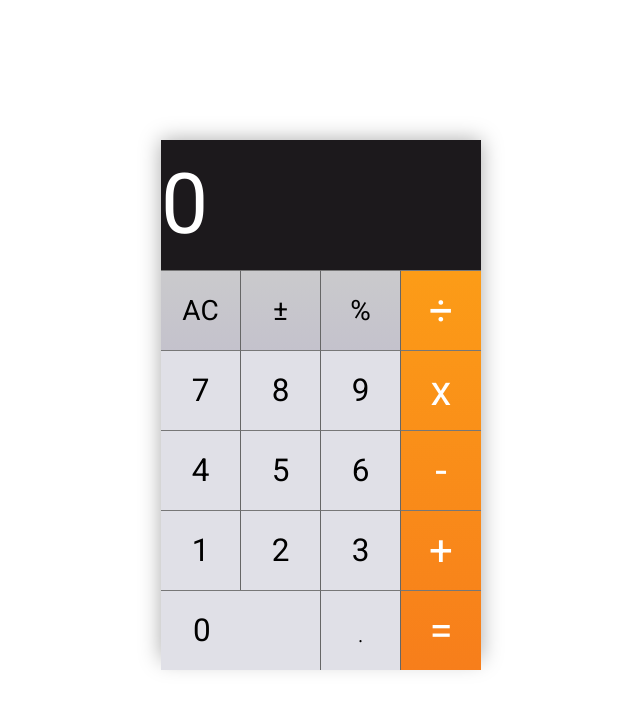
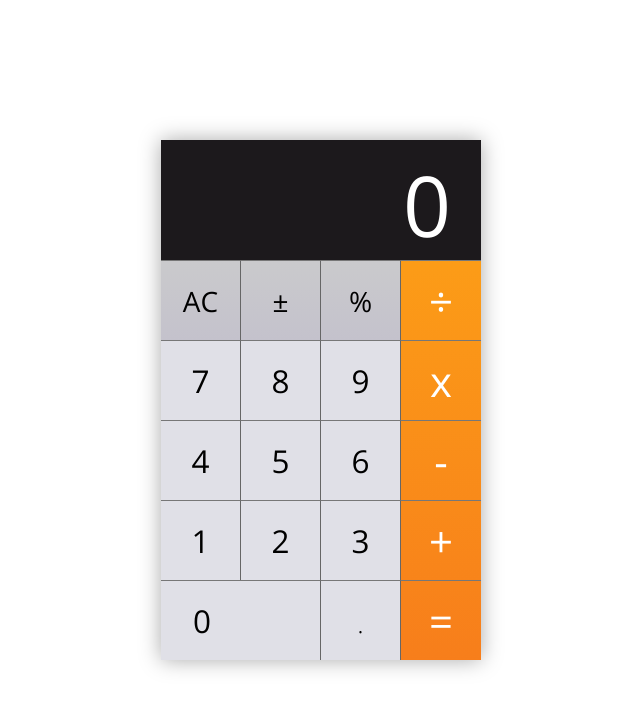
Before and after one commit to henbalmant/reactjs-calculator, a React (Create React App) app: page / in a window 1280 px wide. Shown: the top 710 px of the page, without its empty margins (319-959 px from the left). Built offline with nearby package versions, Linux system fonts and the light colour scheme.

Commit message:
Add auto scale

```diff
--- a/public/index.html
+++ b/public/index.html
@@ -7,7 +7,7 @@
 
     <title>ReactJS Calculator</title>
 
-    <link href="https://fonts.googleapis.com/css2?family=Roboto&family=Ubuntu:wght@700&display=swap" rel="stylesheet">
+    <link href="https://fonts.googleapis.com/css2?family=Open+Sans&display=swap" rel="stylesheet">
 
   </head>
   <body>
--- a/src/App.css
+++ b/src/App.css
@@ -7,7 +7,7 @@ html {
 
 body {
   margin: 0;
-  font: 100 14px 'Roboto';
+  font: 100 14px 'Open Sans';
 }
 
 button {
--- /dev/null
+++ b/src/components/AutoScale.js
@@ -0,0 +1,44 @@
+import React from 'react';
+
+class AutoScale extends React.Component {
+
+  state = {
+    scale: 1
+  }
+
+  componentDidUpdate() {
+    const { scale } = this.state
+
+    const node = this.node
+    const parentNode = node.parentNode
+
+    const availableWidth = parentNode.offsetWidth
+    const actualWidth = node.offsetWidth
+    const actualScale = availableWidth / actualWidth
+
+    if (scale === actualScale)
+      return
+
+    if (actualScale < 1) {
+      this.setState({ scale: actualScale })
+    } else if (scale < 1) {
+      this.setState({ scale: 1 })
+    }
+  }
+
+  render() {
+    const { scale } = this.state
+
+    return (
+      <div
+        {...this.props}
+        className="auto-scaling-text"
+        style={{transform: `scale(${scale},${scale})` }}
+        ref={node => this.node = node}
+      />
+    )
+  }
+
+}
+
+export default AutoScale;
--- a/src/components/Calculator.js
+++ b/src/components/Calculator.js
@@ -1,32 +1,58 @@
 import React from 'react';
 import '../App.css';
+import CalculatorDisplay from './CalculatorDisplay';
+
+const CalculatorOperations = {
+  '/': (prevValue, nextValue) => prevValue / nextValue,
+  '*': (prevValue, nextValue) => prevValue * nextValue,
+  '+': (prevValue, nextValue) => prevValue + nextValue,
+  '-': (prevValue, nextValue) => prevValue - nextValue,
+  '=': (prevValue, nextValue) => nextValue
+}
 
 class Calculator extends React.Component {
   state = {
-    displayValue: '0'
+    value: null,
+    displayValue: '0',
+    waitingForOperand: false,
+    operator: null,
   }
 
   inputDigit(digit) {
-    const { displayValue } = this.state;
+    const { displayValue, waitingForOperand } = this.state;
 
-    this.setState({
-      displayValue: displayValue === '0' ? String(digit) : displayValue + digit
-    })
+    if (waitingForOperand) {
+      this.setState({
+        displayValue: String(digit),
+        waitingForOperand: false
+      })
+    } else {
+      this.setState({
+        displayValue: displayValue === '0' ? String(digit) : displayValue + digit
+      })
+    }
   }
 
   inputDot() {
-    const { displayValue } = this.state;
+    const { displayValue, waitingForOperand } = this.state;
 
-    if (displayValue.indexOf('.') === -1) {
+    if (waitingForOperand) {
       this.setState({
-        displayValue: displayValue + '.'
+        displayValue: '.',
+        waitingForOperand: false
+      })
+    } else if (displayValue.indexOf('.') === -1) {
+      this.setState({
+        displayValue: displayValue + '.',
+        waitingForOperand: false
       })
     }
   }
 
   clearDisplay() {
     this.setState({
-      displayValue: '0'
+      value: null,
+      displayValue: '0',
     })
   }
 
@@ -47,12 +73,36 @@ class Calculator extends React.Component {
     })
   }
 
+  performOperation(nextOperator) {
+    const { displayValue, operator, value } = this.state
+    const nextValue = parseFloat(displayValue)
+
+    if (value == null) {
+      this.setState({
+        value: nextValue
+      })
+    } else if (operator) {
+      const currentValue = value || 0
+      const computedValue = CalculatorOperations[operator](currentValue, nextValue)
+
+      this.setState({
+        value: computedValue,
+        displayValue: String(computedValue)
+      })
+    }
+
+    this.setState({
+      waitingForOperand: true,
+      operator: nextOperator,
+    })
+  }
+
   render() {
     const { displayValue } = this.state;
 
     return(
       <div className="calculator">
-        <div className="calculator-display">{displayValue}</div>
+        <CalculatorDisplay value={displayValue}/>
         <div className="calculator-keypad">
           <div className="input-keys">
 
@@ -78,11 +128,11 @@ class Calculator extends React.Component {
           </div>
 
           <div className="operator-keys">
-            <button className="calculator-key key-divide">÷</button>
-            <button className="calculator-key key-multiply">x</button>
-            <button className="calculator-key key-subtract">-</button>
-            <button className="calculator-key key-add">+</button>
-            <button className="calculator-key key-equals">=</button>
+            <button className="calculator-key key-divide" onClick={() => this.performOperation('/')}>÷</button>
+            <button className="calculator-key key-multiply" onClick={() => this.performOperation('*')}>x</button>
+            <button className="calculator-key key-subtract" onClick={() => this.performOperation('-')}>-</button>
+            <button className="calculator-key key-add" onClick={() => this.performOperation('+')}>+</button>
+            <button className="calculator-key key-equals" onClick={() => this.performOperation('=')}>=</button>
           </div>
         </div>
       </div>
--- /dev/null
+++ b/src/components/CalculatorDisplay.js
@@ -0,0 +1,28 @@
+import React from 'react';
+import AutoScale from './AutoScale';
+
+class CalculatorDisplay extends React.Component {
+  render() {
+    const { value, ...props } = this.props
+
+    const language = navigator.language || 'en-US'
+    let formattedValue = parseFloat(value).toLocaleString(language, {
+      useGrouping: true,
+      maximumFractionDigits: 6
+    })
+
+    // Add back missing .0 in e.g. 12.0
+    const match = value.match(/\.\d*?(0*)$/)
+
+    if (match)
+      formattedValue += (/[1-9]/).test(match[0]) ? match[1] : match[0]
+
+    return (
+      <div {...props} className="calculator-display">
+        <AutoScale>{formattedValue}</AutoScale>
+      </div>
+    )
+  }
+}
+
+export default CalculatorDisplay;
```
